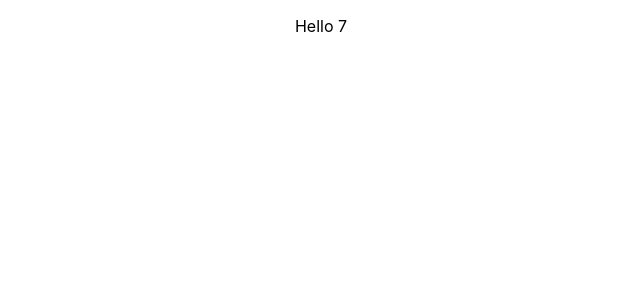
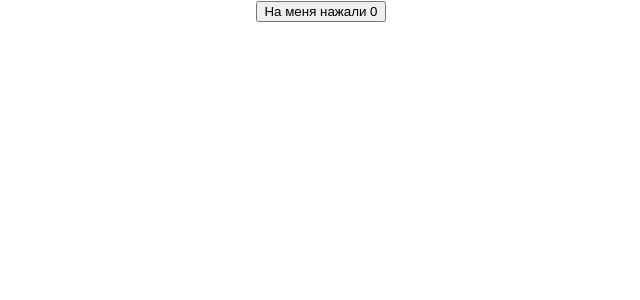
Before and after one commit to MaxiDeBox/first-react-app, a React (Create React App) app in the folder my-app/: page / in a window 1280 px wide. Shown: the top 300 px of the page, without its empty margins (319-959 px from the left). Built offline with nearby package versions, Linux system fonts and the light colour scheme.

Commit message:
Хук useMemo и useCallback

```diff
--- a/my-app/src/App.js
+++ b/my-app/src/App.js
@@ -1,35 +1,22 @@
 import './App.css';
-import {useEffect, useState} from "react";
+import {useEffect, useState, useMemo, useCallback} from "react";
 
 function App() {
-  // Заменяет методы жизнего цикла componentDidMount componentDidUpdate
-  // useEffect(() => {
-  //   console.log(document.querySelector("#target"));
-  // });
+  const [message, setMessage] = useState("Hello");
+  const [counter, setCounter] = useState(0);
 
-  // Вызов единожды
-  // const [users, setUsers] = useState([]);
-  // const [search, setSearch] = useState("");
-  //
-  // useEffect(() => {
-  //   fetch("/users?search" + search)
-  //     .then(response => response.json)
-  //     .then(users => setUsers(users))
-  // }, [search]);
+  const greeting = useCallback((text) => {
+    console.log(text);
+  }, []);
 
-  // Работа с интервалом
-  const [timer, setTimer] = useState(0);
   useEffect(() => {
-    const flagInterval = setInterval(() => {
-      setTimer(timer + 1);
-    }, 1000);
+    greeting(message);
+  }, [greeting, message]);
 
-    return () => clearInterval(flagInterval);
-  });
 
   return (
     <div className="App">
-      <p id="target">Hello {timer}</p>
+      <button onClick={() => setCounter(counter + 1)}> На меня нажали {counter} </button>
     </div>
   )
 }
```
Also changed, not shown: my-app/src/App1.js (added, +45 -0 lines).
